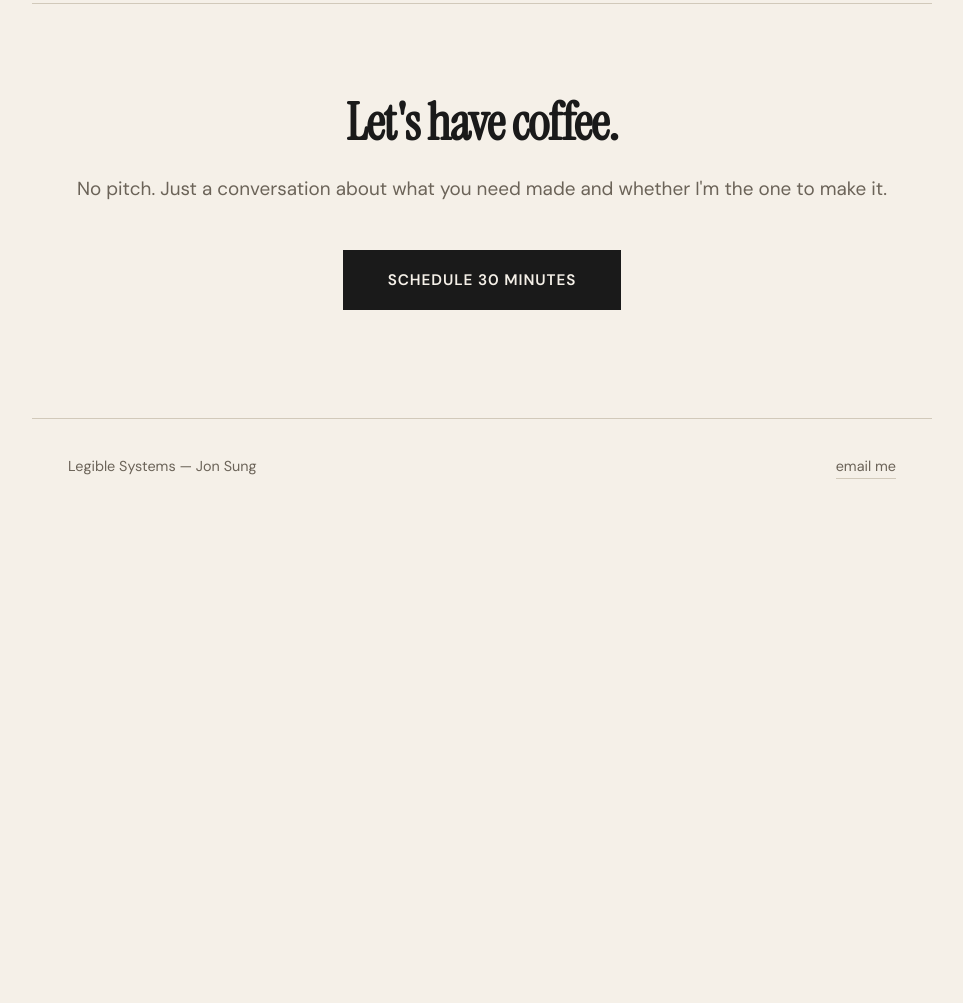
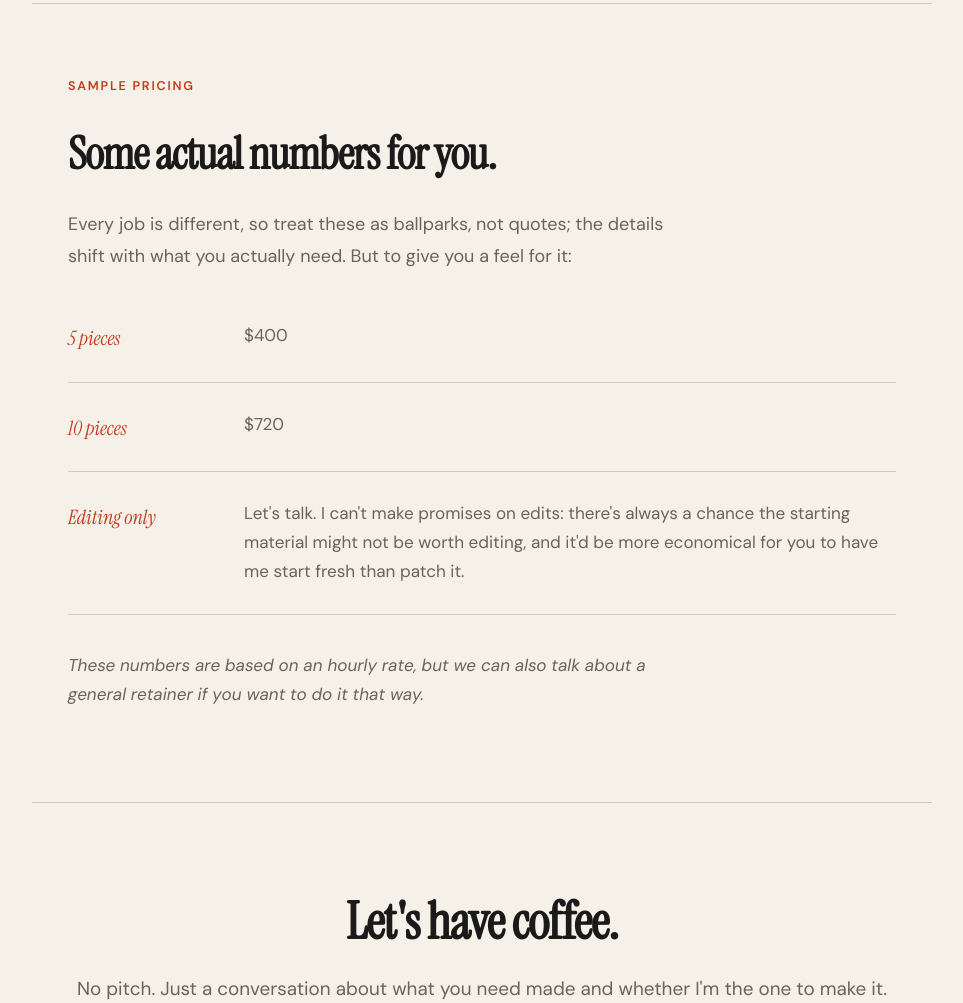
Before and after one commit to ferociousj/legible, a plain HTML site: page content.html in a window 1280 px wide. Shown: the part 5261-6264 px from the top of the page, without its empty margins (158-1121 px from the left). Before the commit the page ends 5776 px from the top, so only its background shows below. Drawn offline with Linux system fonts and the light colour scheme.

Commit message:
Add files via upload
added pricing

```diff
--- a/content.html
+++ b/content.html
@@ -505,6 +505,32 @@
 
 <div class="divider"></div>
 
+<!-- PRICING -->
+<section class="first-step">
+  <span class="section-label">Sample Pricing</span>
+  <h2>Some actual numbers for you.</h2>
+  <p>Every job is different, so treat these as ballparks, not quotes; the details shift with what you actually need. But to give you a feel for it:</p>
+
+  <div class="detail-row">
+    <div class="detail-label">5 pieces</div>
+    <div class="detail-text">$400</div>
+  </div>
+
+  <div class="detail-row">
+    <div class="detail-label">10 pieces</div>
+    <div class="detail-text">$720</div>
+  </div>
+
+  <div class="detail-row">
+    <div class="detail-label">Editing only</div>
+    <div class="detail-text">Let's talk. I can't make promises on edits: there's always a chance the starting material might not be worth editing, and it'd be more economical for you to have me start fresh than patch it.</div>
+  </div>
+
+  <p class="aside">These numbers are based on an hourly rate, but we can also talk about a general retainer if you want to do it that way.</p>
+</section>
+
+<div class="divider"></div>
+
 <!-- CTA -->
 <section class="cta-section" id="contact">
   <h2>Let's have coffee.</h2>
```
